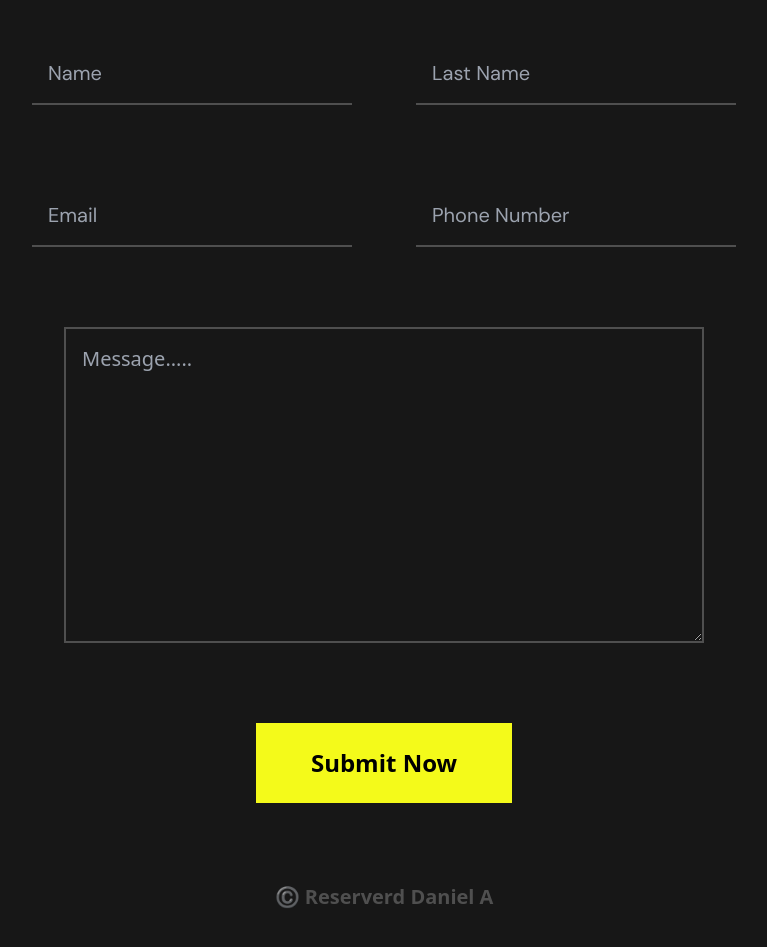
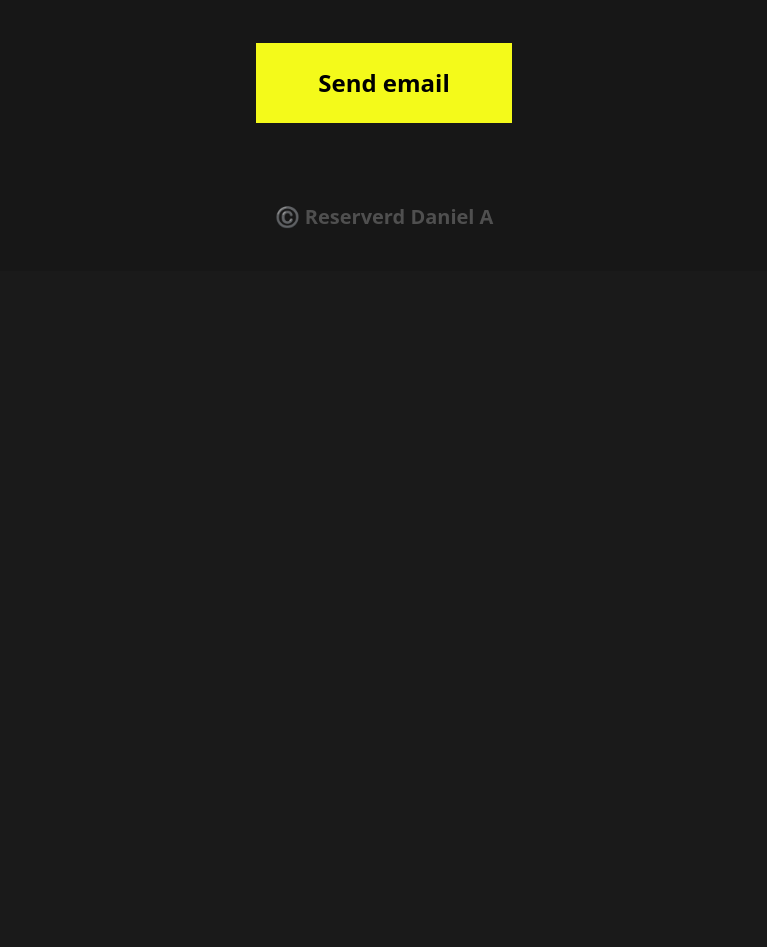
Before and after one commit to Dannib0y/Portfolio, a plain HTML site: page index.html in a window 1280 px wide. Shown: the part 1861-2808 px from the top of the page, without its empty margins (256-1023 px from the left). After the commit the page ends 2132 px from the top, so only its background shows below. Drawn offline with nearby package versions, Linux system fonts and the light colour scheme.

Commit message:
Add files via upload

```diff
--- a/index.html
+++ b/index.html
@@ -106,21 +106,10 @@
         <h1 class="font-semibold underline text-center p-24 underline-offset-8 text-5xl text-white" style="text-decoration-color: #F4FA1A;">Get in Touch</h1>
         <form action="" id="contactform" onsubmit="sendMail(); reset(); return false;" class="">
             <div class="text-white flex flex-col items-center justify-center w-full">
-                <div class="w-full flex items-center justify-center gap-16 py-10">
-                    <input id="name" type="text" class="w-1/4 bg-transparent border-b-2 text-xl p-4" placeholder="Name">
-                    <input id="lastname" type="text" class="w-1/4 bg-transparent border-b-2 text-xl p-4" placeholder="Last Name">
-                </div>
-                <div class="w-full flex items-center justify-center gap-16 py-10">
-                    <input type="email" id="email" class="w-1/4 bg-transparent border-b-2 text-xl p-4" placeholder="Email">
-                    <input type="tel" id="phno"class="w-1/4 bg-transparent border-b-2 text-xl p-4" placeholder="Phone Number">
-                </div>
-                <div class="w-full flex items-center justify-center gap-16 py-10">
-                    <textarea id="Message"  class="w-1/2 bg-transparent border-2 text-xl p-4" placeholder="Message....." id="" cols="30" rows="10"></textarea>
-
-                </div>
                 <div class="p-10">
                 <div class="flex p-10 text-black submit-btn w-64 h-20 items-center justify-center p-10">
-                    <button type="submit" onclick="sendMail()" class=" rounded font-bold w-64 h-20 text-2xl">Submit Now</button>
+				    <p><a href="mailto:darshandapper1717@gmail.com" class="btn btn-default btn-lg"></a></p>
+                    <button type="submit" onclick="mailto:darshandapper1717@gmail.com" class=" rounded font-bold w-64 h-20 text-2xl">Send email</button>
                 </div></div>
             </div>
 
```
